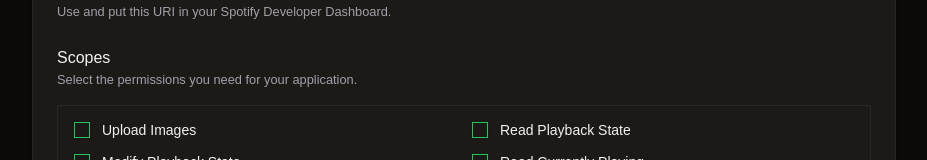
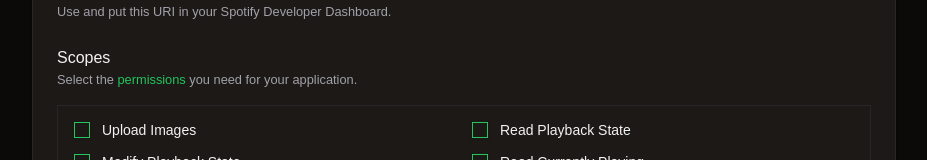
Before and after one commit to bryanltobing/spotify-refresh-token-generator, a Next.js app: page / in a window 1280 px wide. Shown: the part 583-743 px from the top of the page, without its empty margins (176-1103 px from the left). Built offline with nearby package versions, Linux system fonts and the light colour scheme.

Commit message:
feat: add link to scopes doc

```diff
--- a/src/components/spotify-refresh-token-generator-form.tsx
+++ b/src/components/spotify-refresh-token-generator-form.tsx
@@ -210,7 +210,16 @@ export const SpotifyRefreshTokenGeneratorForm = () => {
                   <div className="mb-4">
                     <FormLabel className="text-base">Scopes</FormLabel>
                     <FormDescription>
-                      Select the permissions you need for your application.
+                      Select the{" "}
+                      <a
+                        className="text-primary hover:underline"
+                        href="https://developer.spotify.com/documentation/general/guides/scopes/"
+                        target="_blank"
+                        rel="noopener noreferrer"
+                      >
+                        permissions
+                      </a>{" "}
+                      you need for your application.
                     </FormDescription>
                   </div>
                   <div className="grid grid-cols-2 gap-4 border p-4">
```
